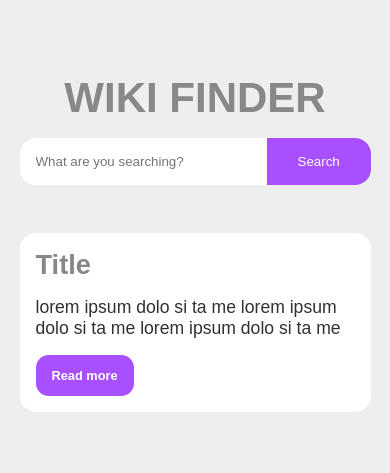
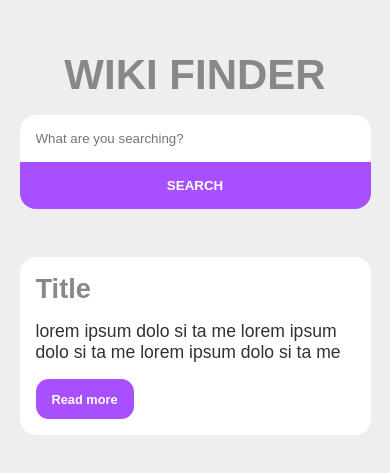
Before and after one commit to PJMantoss/wiki_finder, a React (Create React App) app: page / in a window 390 px wide. Shown: the part 171-644 px from the top of the page. Built offline with nearby package versions, Linux system fonts and the light colour scheme.

Commit message:
update App

```diff
--- a/src/App.css
+++ b/src/App.css
@@ -47,6 +47,8 @@ h1{
   flex: 1;
   background: #A84fff;
   color: #fff;
+  font-weight: bold;
+  text-transform: uppercase;
   cursor: pointer;
 }
 
@@ -100,3 +102,10 @@ h1{
 .result a:hover{
   background: rgb(245, 102, 125);
 }
+
+@media only screen and (max-width: 400px){
+  .searchBox{
+    display: flex;
+    flex-direction: column;
+  }
+}
```
